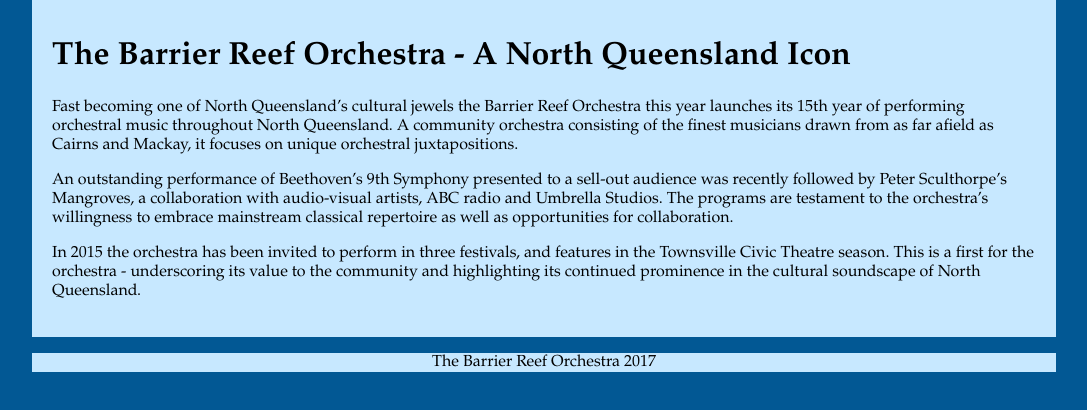
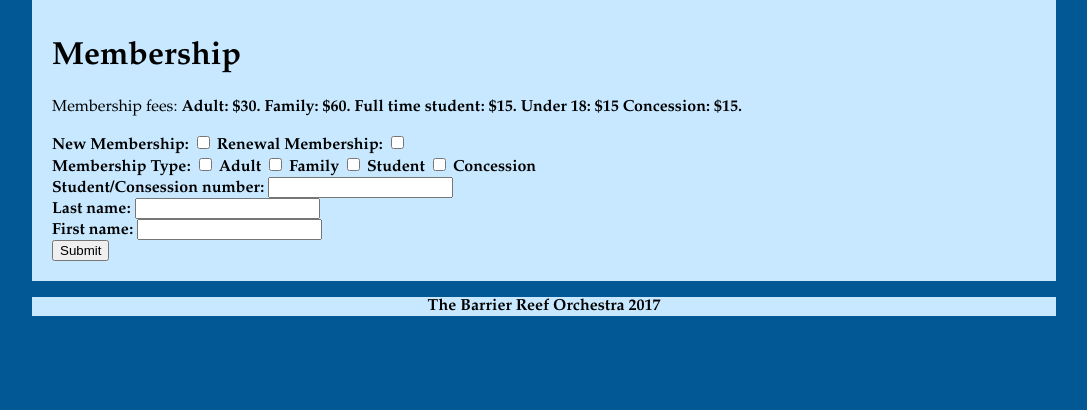
Before and after one commit to HarrySchmidt98/CP1406-Assignment2, a plain HTML site: page memberinfo.html in a window 1280 px wide. Shown: the part 278-688 px from the top of the page, without its empty margins (96-1183 px from the left). Drawn offline with Linux system fonts and the light colour scheme.

Commit message:
Updated form information

```diff
--- a/memberinfo.html
+++ b/memberinfo.html
@@ -27,14 +27,26 @@
     </div>
 
     <div class="content">
-      <h1>The Barrier Reef Orchestra - A North Queensland Icon</h1>
+      <h1>Membership</h1>
+      <p>Membership fees:<strong> Adult: $30. Family: $60. Full time student: $15. Under 18: $15 Concession: $15.<strong></p>
 
-      <p>Fast becoming one of North Queensland’s cultural jewels the Barrier Reef Orchestra this year launches its 15th year of performing orchestral music throughout North Queensland. A community orchestra consisting of the finest musicians drawn from as far afield as Cairns and Mackay, it focuses on unique orchestral juxtapositions.</p>
+      <form action="http://paypal.com">
+        New Membership: <input type="checkbox" name="new">
+        Renewal Membership: <input type="checkbox" name="renew"><br>
+        Membership Type:
+        <input type="checkbox" name="renew"> Adult
+        <input type="checkbox" name="renew"> Family
+        <input type="checkbox" name="renew"> Student
+        <input type="checkbox" name="renew"> Concession
+        <br>
+        Student/Consession number: <input type="textbox" name="renew">
+        <br>
+        Last name: <input type="text" name="lname"><br>
+        First name: <input type="text" name="fname"><br>
 
-      <p>An outstanding performance of Beethoven’s 9th Symphony presented to a sell-out audience was recently followed by Peter Sculthorpe’s Mangroves, a collaboration with audio-visual artists, ABC radio and Umbrella Studios. The programs are testament to the orchestra’s willingness to embrace mainstream classical repertoire as well as opportunities for collaboration.</p>
-
-      <p>In 2015 the orchestra has been invited to perform in three festivals, and features in the Townsville Civic Theatre season. This is a first for the orchestra - underscoring its value to the community and highlighting its continued prominence in the cultural soundscape of North Queensland.</p>
-          </div>
+         <input type="submit" value="Submit">
+      </form>
+    </div>
 
     <div class="footer">
       <p><center>The Barrier Reef Orchestra 2017</center></p>
```
